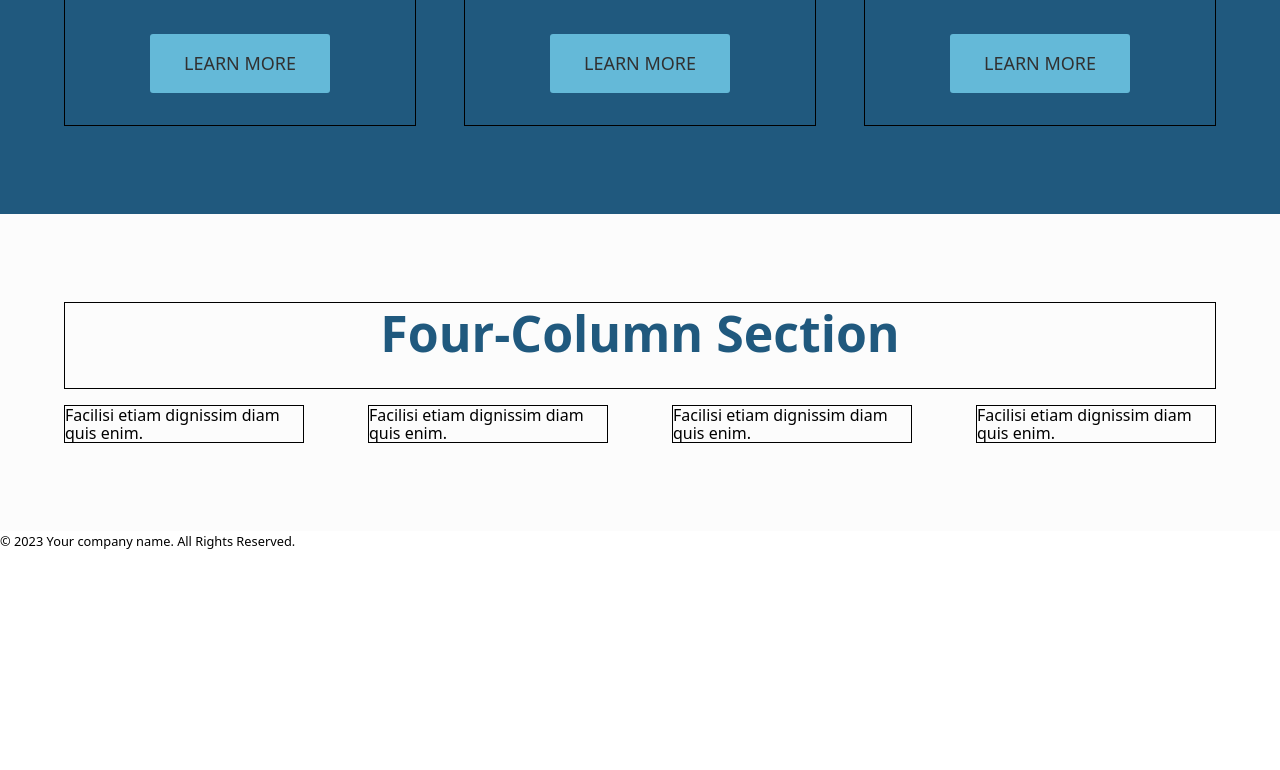
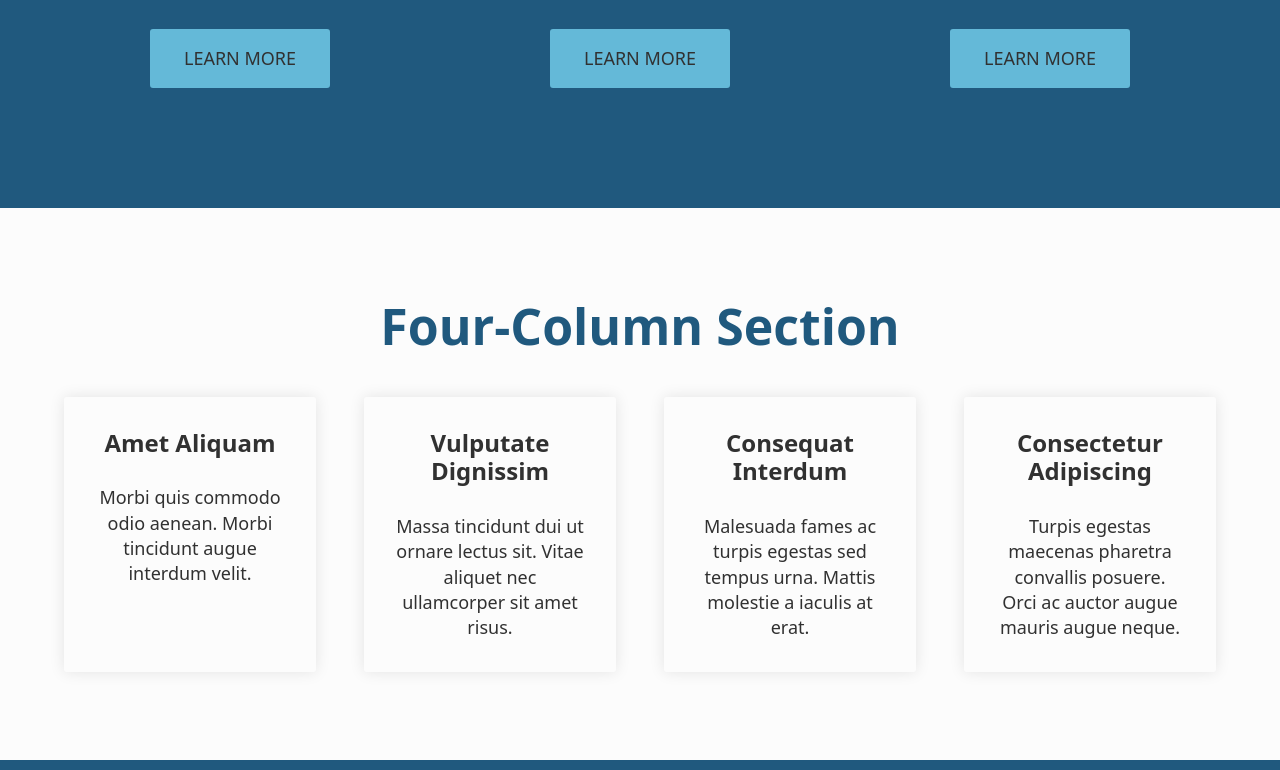
Before and after one commit to j4np4n0l/CSS-Framework, a plain HTML site: page index.html in a window 1280 px wide. Shown: the part 2030-2800 px from the top of the page. Before the commit the page ends 2580 px from the top, so only its background shows below. Drawn offline with nearby package versions, Linux system fonts and the light colour scheme.

Commit message:
Add files via upload

```diff
--- a/css/custom.css
+++ b/css/custom.css
@@ -0,0 +1,9 @@
+.column.col-4 .blurb {
+	background-color: transparent;
+	border-radius: 3px;
+	box-shadow: 0px 0px 15px 0px rgba(0,0,0,0.1);
+}
+.column.col-4 .blurb .title,
+.column.col-4 .blurb .description {
+	color: var(--color-black);
+}
--- a/css/menu.css
+++ b/css/menu.css
@@ -67,7 +67,7 @@ header #header {
 .menu-toggle__bar1, .menu-toggle__bar2, .menu-toggle__bar3 {
   width: 21px;
   height: 3px;
-  background-color: #000000;
+  background-color: var(--menu-toggle__bar, #000000);
   margin: 4px 0;
   transition: 0.3s;
 }
--- a/css/responsive.css
+++ b/css/responsive.css
@@ -1,4 +1,4 @@
-.column { border: 1px solid; }
+/*.column { border: 1px solid; }*/
 
 @media only screen and (max-width: 1366px) {
 	header #header, section .row {
@@ -12,6 +12,8 @@
 	#logo a { font-size: 4vw; }
 	.row { flex-direction: column; 	}
 	.column.col-2 { width: 100%; }
+	.row:has(.column.col-4) { flex-direction: row; flex-wrap: wrap; }
+	.column.col-4 { display: flex; flex-basis: 50%; }
 	.img-container img { background: transparent; }
 }
 
@@ -20,6 +22,8 @@
 	h2 { font-size: var(--h2-fs-mobile); font-weight: 700; }
 	a, a:visited, p { font-size: 1em;}
 	#logo a { font-size: 7vw; }
+	.column.col-4 { flex-basis: 100%; display: block; }
+	.row:has(.column.col-4) { flex-direction: column; }
 }
 
 @media only screen and (max-width: 480px) {
--- a/css/style.css
+++ b/css/style.css
@@ -6,6 +6,8 @@
 	--color-black: #313131;
 	--color-text: #313131;
 	--color-link: #20597E;
+
+	--menu-toggle__bar: #ffffff;
 
 	--default-font-size: 1.125em;
 	--h1-fs-desktop: 3.5rem;
@@ -67,8 +69,8 @@ section.gap-5, .row.gap-5 { gap: 5em; }
 
 .column { width: 100%; }
 .column.col-2 { width: 50%; }
-.column.col-3 { flex: 1 }
-.column.col-4 { flex: 1 }
+.column.col-3 	{ flex: 1 }
+.column.col-4 { display: flex; flex-wrap: wrap; flex: 1 }
 
 .inline-block {
 	display: inline-block;
--- a/index.html
+++ b/index.html
@@ -123,29 +123,53 @@
         </div>
       </div>
 
-      <div class="row gap-4">
-        <div class="column">
-          Facilisi etiam dignissim diam quis enim.
+      <div class="row gap-3">
+        <div class="column col-4">
+          <div class="blurb center">
+              <h3 class="title">Amet Aliquam</h3>
+              <p class="description">
+               Morbi quis commodo odio aenean. Morbi tincidunt augue interdum velit.
+              </p>
+          </div>
         </div>
 
-        <div class="column">
-          Facilisi etiam dignissim diam quis enim.
+        <div class="column col-4">
+          <div class="blurb center">
+              <h3 class="title">Vulputate Dignissim</h3>
+              <p class="description">
+               Massa tincidunt dui ut ornare lectus sit. Vitae aliquet nec ullamcorper sit amet risus.
+              </p>
+          </div>
         </div>
 
-        <div class="column">
-          Facilisi etiam dignissim diam quis enim.
+        <div class="column col-4">
+          <div class="blurb center">
+              <h3 class="title">Consequat Interdum</h3>
+              <p class="description">
+               Malesuada fames ac turpis egestas sed tempus urna. Mattis molestie a iaculis at erat.
+              </p>
+          </div>
         </div>
 
-        <div class="column">
-          Facilisi etiam dignissim diam quis enim.
+        <div class="column col-4">
+          <div class="blurb center">
+              <h3 class="title">Consectetur Adipiscing</h3>
+              <p class="description">
+               Turpis egestas maecenas pharetra convallis posuere. Orci ac auctor augue mauris augue neque.
+              </p>
+          </div>
         </div>
       </div>
     </section>
 
   </main>
 
-  <footer>
-    <small>© 2023 Your company name. All Rights Reserved.</small>
+  <footer background-color="var(--color-primary)">
+    <div class="row" padding="1em">
+      <div class="column">
+        <p color="var(--color-white)" text-align="center" margin-bottom="0">© 2023 Your company name. All Rights Reserved.</p>
+      </div>
+    </div>
   </footer>
 </body>
 </html>
--- a/js/functions.js
+++ b/js/functions.js
@@ -1,27 +1,5 @@
-// Data attribute for adding inline style for user-defined padding and margin
-// Custom inline style (padding="value", margin="value")
-// const inlineStyle = (element, data_attr1, data_attr2) => {
-// 	const elements = document.querySelectorAll(element);
 
-// 	let element_count = 0;
-
-// 	elements.forEach((element_tag) => {
-// 		element_count++;
-
-// 		padding = element_tag.getAttribute(data_attr1);
-// 		margin = element_tag.getAttribute(data_attr2);
-
-// 		if (padding) {
-// 			element_tag.style.padding = padding;
-// 		}
-
-// 		if (margin) {
-// 			element_tag.style.margin = margin;
-// 		}
-
-// 	});
-// }
-
+// Data attribute for adding inline style
 const inlineStyle = () => {
 	const elements = document.querySelectorAll( 'body *' );
 
@@ -83,6 +61,36 @@ const clog = (logtext) => {
 	console.log(logtext);
 }
 
+
+// Calculate the flex-basis value
+const cols = document.querySelectorAll('.col-4');
+cols.forEach((col) => {
+	if (col.style.flexBasis = '50%') {
+	    if (col.parentNode.classList.contains('gap-5')) {
+	    	calcFlexBasis(col);
+	    }
+	    if (col.parentNode.classList.contains('gap-4')) {
+	    	calcFlexBasis(col);
+	    }
+	    if (col.parentNode.classList.contains('gap-3')) {
+	    	calcFlexBasis(col);
+	    }
+	    if (col.parentNode.classList.contains('gap-2')) {
+	    	calcFlexBasis(col);
+	    }
+	    if (col.parentNode.classList.contains('gap-1')) {
+	    	calcFlexBasis(col);
+	    }
+	}
+});
+
+function calcFlexBasis(col) {
+	const row = col.parentNode;
+	const computedStyles = window.getComputedStyle(row);
+	const getGap = computedStyles.getPropertyValue('gap');
+	col.style.flexBasis = `calc(50% - ${getGap} )`;
+}
+
 window.addEventListener('DOMContentLoaded', headerHeightChange);
 window.addEventListener('DOMContentLoaded', imgAutoresize);
 window.addEventListener('DOMContentLoaded', inlineStyle);
```
